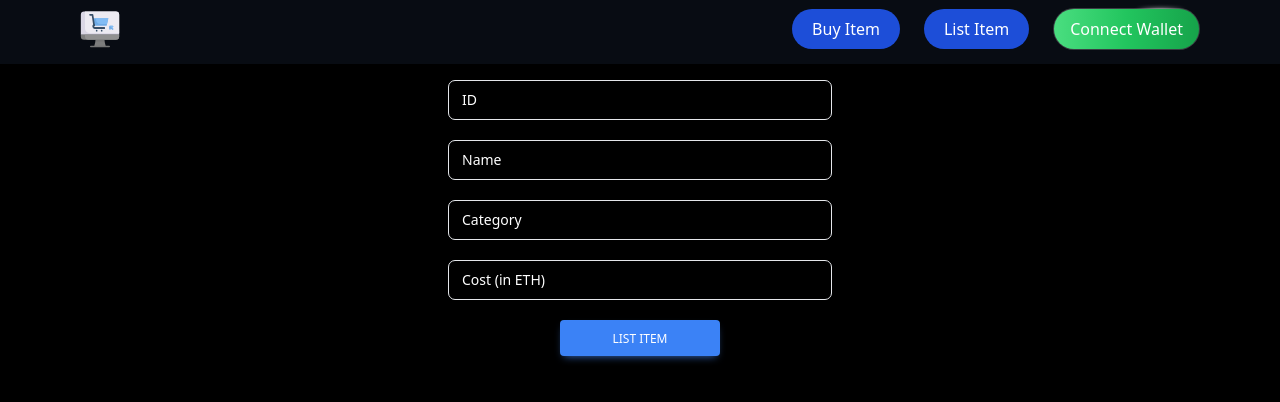
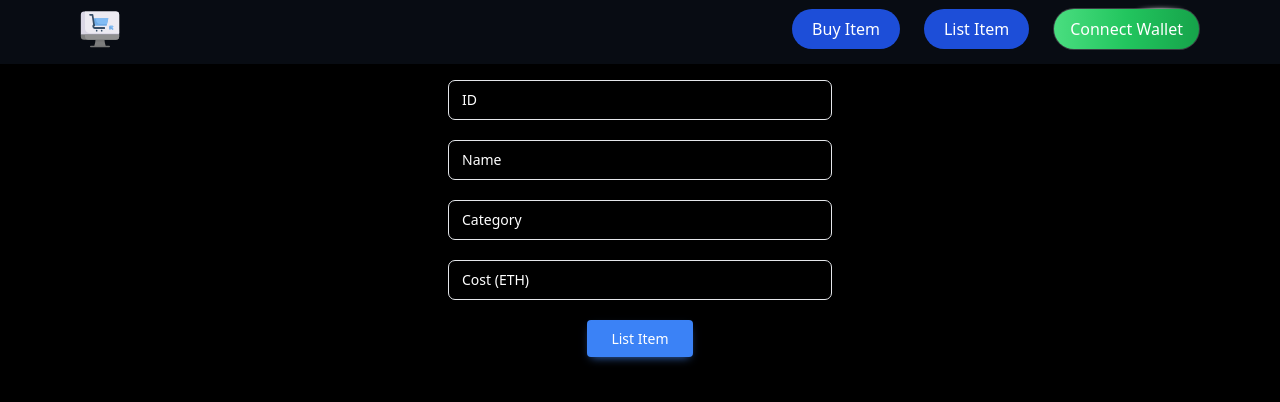
Before and after one commit to tanayarun/Zk-ReUseIt, a React (Vite) app in the folder client/: page /list in a window 1280 px wide. Shown: the top 402 px of the page. Built offline with nearby package versions, Linux system fonts and the light colour scheme.

Commit message:
fix:currency-conversion

```diff
--- a/client/src/Pages/Listing.jsx
+++ b/client/src/Pages/Listing.jsx
@@ -35,14 +35,14 @@ const Listing = () => {
     const contract = new ethers.Contract(contractAddress, contractABI, signer);
 
     try {
-      const tx = await contract.list(id, name, category, ethers.utils.parseEther(cost));
+      const tx = await contract.list(id, name, category, ethers.utils.parseUnits(cost, "wei"));
       console.log("Transaction Hash:", tx.hash);
 
       await tx.wait();
       console.log("Transaction Confirmed");
 
       contract.on("List", (name, cost) => {
-        console.log(`Item listed: Name = ${name}, Cost = ${cost}`);
+        console.log(`Item listed: Name = ${name}, Cost = ${ethers.utils.formatUnits(cost, "wei")}`);
       });
 
       toast.success("Item listed successfully!");
@@ -117,8 +117,7 @@ const Listing = () => {
 
         <div className="relative flex h-10 w-full min-w-[200px] max-w-[24rem]">
           <input
-            type="number"
-            step="0.01"
+            type="text"
             className="peer h-full w-full rounded-[7px] border border-blue-gray-200 bg-transparent px-3 py-2.5 pr-20 font-sans text-sm font-normal text-white outline outline-0 transition-all placeholder-shown:border placeholder-shown:border-blue-gray-200 placeholder-shown:border-t-blue-gray-200 focus:border-2 focus:border-blue-500 focus:border-t-transparent focus:outline-0 disabled:border-0 disabled:bg-blue-gray-50"
             placeholder=" "
             value={cost}
@@ -126,16 +125,15 @@ const Listing = () => {
             required
           />
           <label className="before:content[' '] after:content[' '] pointer-events-none absolute left-0 -top-1.5 flex h-full w-full select-none text-[11px] font-normal leading-tight text-white transition-all before:pointer-events-none before:mt-[6.5px] before:mr-1 before:box-border before:block before:h-1.5 before:w-2.5 before:rounded-tl-md before:border-t before:border-l before:border-blue-gray-200 before:transition-all after:pointer-events-none after:mt-[6.5px] after:ml-1 after:box-border after:block after:h-1.5 after:w-2.5 after:flex-grow after:rounded-tr-md after:border-t after:border-r after:border-blue-gray-200 after:transition-all peer-placeholder-shown:text-sm peer-placeholder-shown:leading-[3.75] peer-placeholder-shown:text-blue-gray-500 peer-placeholder-shown:before:border-transparent peer-placeholder-shown:after:border-transparent peer-focus:text-[11px] peer-focus:leading-tight peer-focus:text-blue-500 peer-focus:before:border-t-2 peer-focus:before:border-l-2 peer-focus:before:!border-blue-500 peer-focus:after:border-t-2 peer-focus:after:border-r-2 peer-focus:after:!border-blue-500 peer-disabled:text-transparent peer-disabled:before:border-transparent peer-disabled:after:border-transparent peer-disabled:peer-placeholder-shown:text-blue-gray-500">
-            Cost (in ETH)
+            Cost (ETH)
           </label>
         </div>
 
         <button
           type="submit"
-          disabled={isLoading}
-          className={`w-40 inline-block rounded bg-blue-500 px-6 pt-2.5 pb-2 text-xs font-medium uppercase leading-normal text-white shadow-[0_4px_9px_-4px_#3b71ca] transition duration-150 ease-in-out ${isLoading ? 'cursor-not-allowed opacity-50' : 'hover:bg-primary-600 hover:shadow-[0_8px_9px_-4px_rgba(0,0,0,0.3),0_4px_18px_0_rgba(0,0,0,0.2)] focus:bg-primary-600 focus:shadow-[0_8px_9px_-4px_rgba(0,0,0,0.3),0_4px_18px_0_rgba(0,0,0,0.2)] focus:outline-none focus:ring-0 active:bg-primary-700 active:shadow-[0_8px_9px_-4px_rgba(0,0,0,0.3),0_4px_18px_0_rgba(0,0,0,0.2)]'}`}
+          className="inline-block rounded bg-blue-500 px-6 py-2 text-sm font-medium leading-normal text-white shadow-[0_4px_9px_-4px_#3b71ca] transition duration-150 ease-in-out hover:bg-blue-600 hover:shadow-[0_8px_9px_-4px_rgba(59,113,202,0.3),0_4px_18px_0_rgba(59,113,202,0.2)] focus:bg-blue-600 focus:shadow-[0_8px_9px_-4px_rgba(59,113,202,0.3),0_4px_18px_0_rgba(59,113,202,0.2)] focus:outline-none focus:ring-0 active:bg-blue-700 active:shadow-[0_8px_9px_-4px_rgba(59,113,202,0.3),0_4px_18px_0_rgba(59,113,202,0.2)]"
         >
-          {isLoading ? 'Listing...' : 'List Item'}
+          {isLoading ? "Listing..." : "List Item"}
         </button>
       </form>
     </div>
--- a/client/src/Pages/Shop.jsx
+++ b/client/src/Pages/Shop.jsx
@@ -151,7 +151,7 @@ const Shop = () => {
 
       <div className="flex flex-wrap justify-center gap-4 pt-10">
         {fetchedItem && (
-          <div className="text-white cardd p-6 rounded-lg shadow-lg max-w-sm">
+          <div className="text-white cardd p-6 rounded-lg shadow-lg max-w-sm flex flex-col justify-center items-center">
             <img
               src={eth}
               alt="Sample"
@@ -159,8 +159,8 @@ const Shop = () => {
             />
             <p className="text-lg"> {fetchedItem.name}</p>
             <p className="text-lg">Category: {fetchedItem.category}</p>
-            <p className="text-lg">Cost: {fetchedItem.cost} ETH</p>
-            <button class="relative inline-flex items-center justify-center p-0.5 mb-2 me-2 overflow-hidden text-sm font-medium text-gray-900 rounded-lg group bg-gradient-to-br from-purple-600 to-blue-500 group-hover:from-purple-600 group-hover:to-blue-500 hover:text-white dark:text-white focus:ring-4 focus:outline-none focus:ring-blue-300 dark:focus:ring-blue-800 mt-3">
+            <p className="text-lg mt-1">{fetchedItem.cost} ETH</p>
+            <button onClick={() => buyItem(item.id, item.cost)} class="relative inline-flex items-center justify-center p-0.5 mb-2 me-2 overflow-hidden text-sm font-medium text-gray-900 rounded-lg group bg-gradient-to-br from-purple-600 to-blue-500 group-hover:from-purple-600 group-hover:to-blue-500 hover:text-white dark:text-white focus:ring-4 focus:outline-none focus:ring-blue-300 dark:focus:ring-blue-800 mt-3">
                   <span class="relative px-6 py-1.5 transition-all ease-in duration-75 bg-gray-600 dark:bg-gray-900 rounded-md group-hover:bg-opacity-0">
                     Buy
                   </span>
@@ -168,11 +168,11 @@ const Shop = () => {
           </div>
         )}
         {allItems.length > 0 && !fetchedItem && (
-          <div className="grid grid-cols-4 gap-8 px-16">
+          <div className="grid grid-cols-3 gap-12 px-16">
             {allItems.map((item) => (
               <div
                 key={item.id}
-                className="text-white cardd p-6 rounded-lg shadow-lg max-w-sm"
+                className="text-white cardd p-6 rounded-lg shadow-lg max-w-sm flex flex-col justify-center items-center"
               >
                 <img
                   src={eth}
@@ -181,8 +181,8 @@ const Shop = () => {
                 />
                 <p className="text-lg"> {item.name}</p>
                 <p className="text-lg">Category: {item.category}</p>
-                <p className="text-lg">Cost: {item.cost} ETH</p>
-                <button class="relative inline-flex items-center justify-center p-0.5 mb-2 me-2 overflow-hidden text-sm font-medium text-gray-900 rounded-lg group bg-gradient-to-br from-purple-600 to-blue-500 group-hover:from-purple-600 group-hover:to-blue-500 hover:text-white dark:text-white focus:ring-4 focus:outline-none focus:ring-blue-300 dark:focus:ring-blue-800 mt-3">
+                <p className="text-lg mt-1">{item.cost} ETH</p>
+                <button onClick={() => buyItem(item.id, item.cost)} class="relative inline-flex items-center justify-center p-0.5 mb-2 me-2 overflow-hidden text-sm font-medium text-gray-900 rounded-lg group bg-gradient-to-br from-purple-600 to-blue-500 group-hover:from-purple-600 group-hover:to-blue-500 hover:text-white dark:text-white focus:ring-4 focus:outline-none focus:ring-blue-300 dark:focus:ring-blue-800 mt-3">
                   <span class="relative px-6 py-1.5 transition-all ease-in duration-75 bg-gray-600 dark:bg-gray-900 rounded-md group-hover:bg-opacity-0">
                     Buy
                   </span>
```
